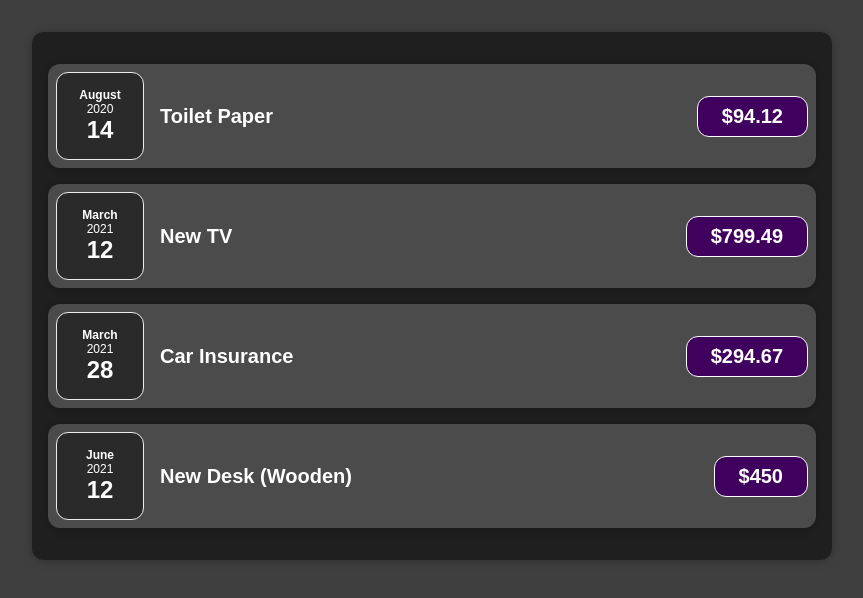
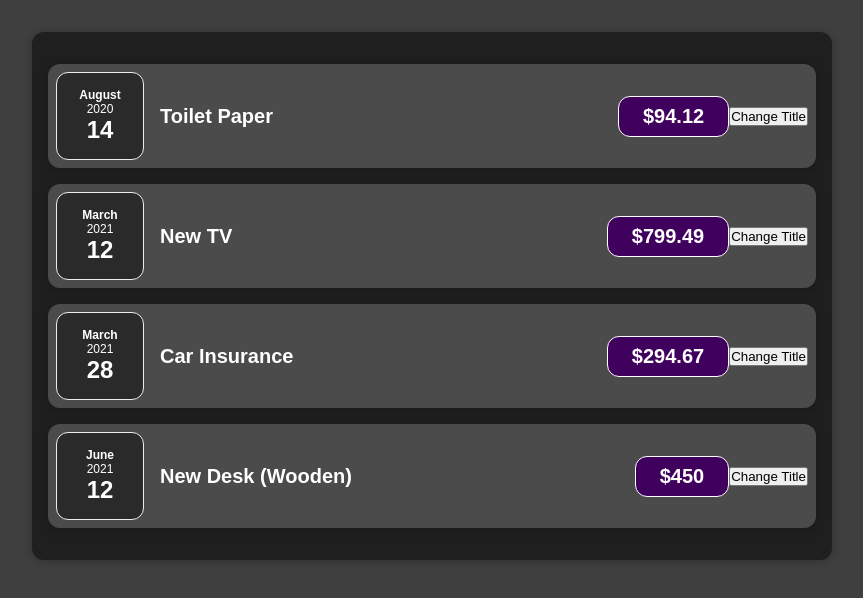
Before and after one commit to jamezaguiar/react-complete-guide, a React (Create React App) app: page / in a window 1280 px wide. Shown: the top 598 px of the page, without its empty margins (208-1071 px from the left). Built offline with nearby package versions, Linux system fonts and the light colour scheme.

Commit message:
Using state

```diff
--- a/src/components/Expenses/ExpenseItem.js
+++ b/src/components/Expenses/ExpenseItem.js
@@ -1,15 +1,23 @@
+import { useState } from 'react';
 import Card from '../UI/Card';
 import ExpenseDate from './ExpenseDate';
 import './ExpenseItem.css';
 
 const ExpenseItem = ({ expense }) => {
+  const [title, setTitle] = useState(expense.title);
+
+  const clickHandler = () => {
+    setTitle('Updated!');
+  };
+
   return (
     <Card className="expense-item">
       <ExpenseDate expenseDate={expense.date} />
       <div className="expense-item__description">
-        <h2>{expense.title}</h2>
+        <h2>{title}</h2>
         <div className="expense-item__price">${expense.amount}</div>
       </div>
+      <button onClick={clickHandler}>Change Title</button>
     </Card>
   );
 };
```
